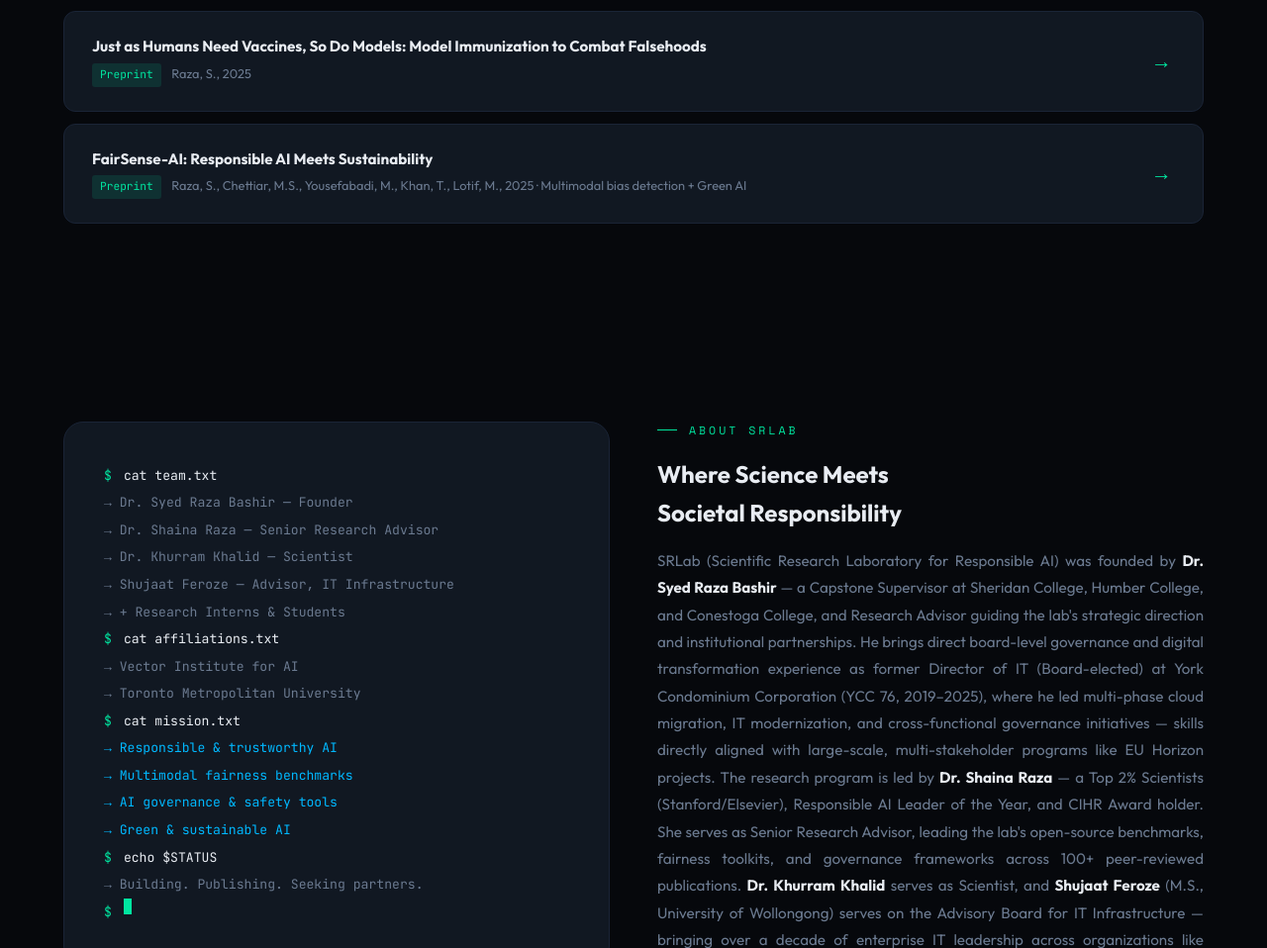
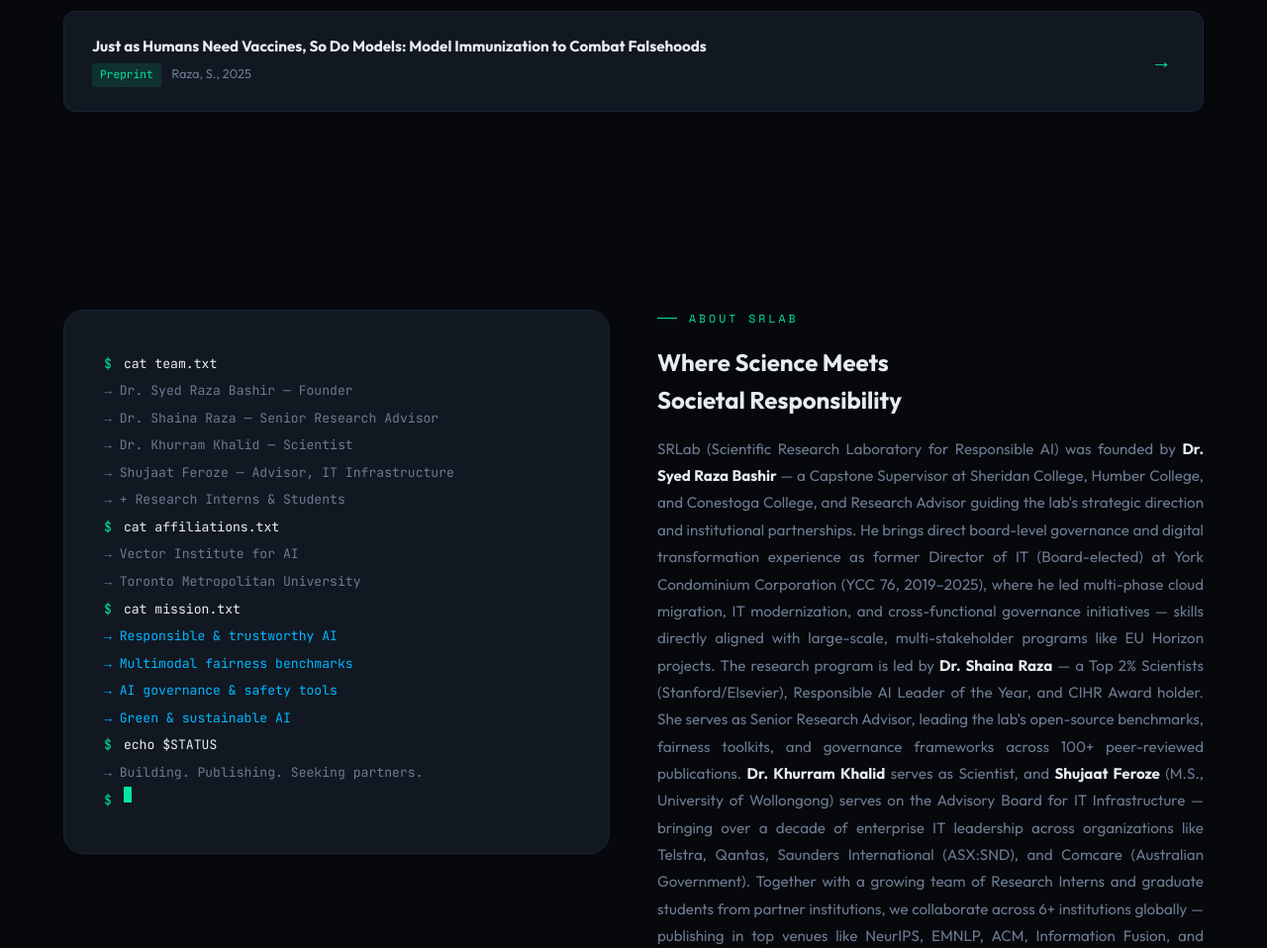
Before and after one commit to scientific-researching-lab/researching, a plain HTML site: page index.html in a window 1280 px wide. Shown: the part 6029-6987 px from the top of the page at 99% size. Drawn offline with nearby package versions, Linux system fonts and the light colour scheme.

Commit message:
Update index.html

```diff
--- a/index.html
+++ b/index.html
@@ -691,10 +691,7 @@ footer { border-top: 1px solid var(--border); padding: 48px 0; }
         <div class="paper-info"><h4>Just as Humans Need Vaccines, So Do Models: Model Immunization to Combat Falsehoods</h4><div class="paper-meta"><span class="paper-venue">Preprint</span> Raza, S., 2025</div></div>
         <span class="paper-arrow">&rarr;</span>
       </a>
-      <a href="https://arxiv.org/abs/2503.02865" target="_blank" class="paper-item reveal">
-        <div class="paper-info"><h4>FairSense-AI: Responsible AI Meets Sustainability</h4><div class="paper-meta"><span class="paper-venue">Preprint</span> Raza, S., Chettiar, M.S., Yousefabadi, M., Khan, T., Lotif, M., 2025 &middot; Multimodal bias detection + Green AI</div></div>
-        <span class="paper-arrow">&rarr;</span>
-      </a>
+
     </div>
   </div>
 </section>
@@ -920,7 +917,7 @@ footer { border-top: 1px solid var(--border); padding: 48px 0; }
         <p>&copy; 2026 SRLab. All rights reserved.</p>
       </div>
       <div class="footer-links">
-        <a href="javascript:void(0)" onclick="window.location.href='mailto:contact@srlab.ai'">Email at <span class="__cf_email__" data-cfemail="27444849534644536754554b464509464e">[email&#160;protected]</span></contact></a>
+        <a href="javascript:void(0)" onclick="window.location.href='mailto:contact@srlab.ai'">Email at <span class="__cf_email__" data-cfemail="27444849534644536754554b464509464e">[contact@srlab.ai]</span></contact></a>
       </div>
     </div>
   </div>
```
